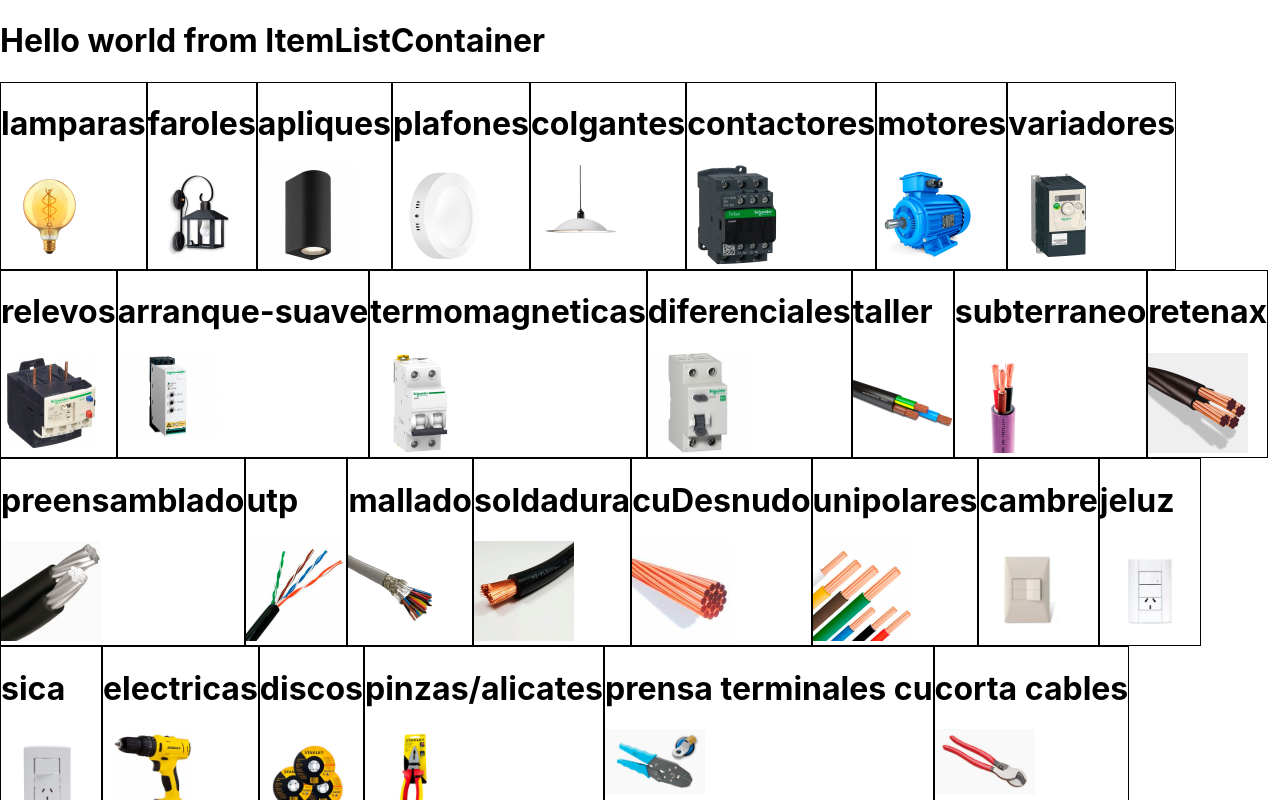
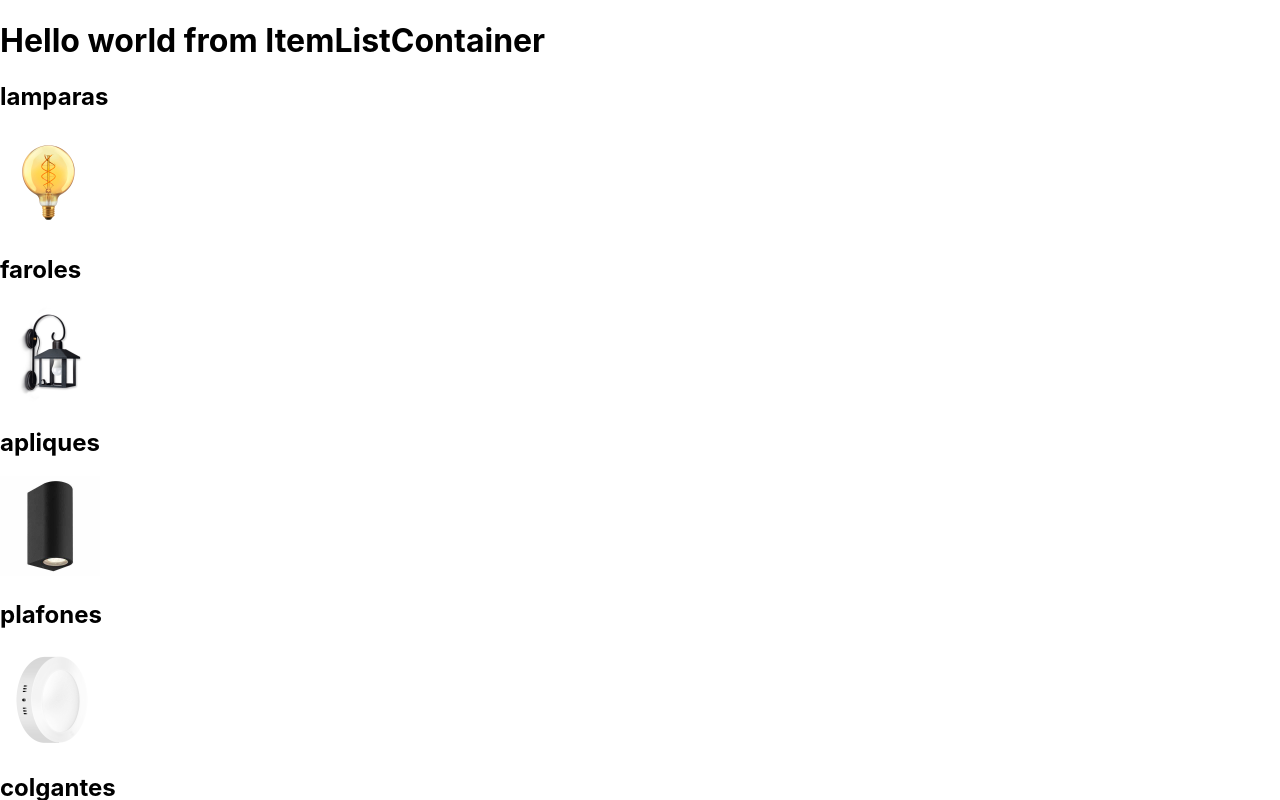
Before and after one commit to marianorigo18/reactProyectCoder, a React (Create React App) app: page / in a window 1280 px wide. Shown: the top 800 px of the page. Built offline with nearby package versions, Linux system fonts and the light colour scheme.

Commit message:
fix commit

```diff
--- a/src/components/ItemListContainer/ItemListContainer.jsx
+++ b/src/components/ItemListContainer/ItemListContainer.jsx
@@ -24,20 +24,18 @@ const ItemListContainer = () => {
     return(
         <div>
             <h1>Hello world from ItemListContainer</h1>
-            <div style={{display: "flex", flexWrap: "wrap"}}>
-                {products.map((prod) => {
-                    return(
-                        prod.categorias.map((prod2, index)=>{
+                {products.map((product)=>{
+                    return (
+                        product.categorias.map((product2, index)=>{
                             return(
-                                <div key={index} style={{border: "1px solid black"}}>
-                                    <h1>{prod2.title}</h1>
-                                    <img src={prod2.img} alt={prod2.title} width={100}></img>
+                                <div key={index}>
+                                    <h2>{product2.title}</h2>
+                                    <img src={product2.img} alt={product2.title} width={100}></img>
                                 </div>
                             )
                         })
-                    )
+                        )
                 })}
-            </div>
         </div>
     )
 }
```
